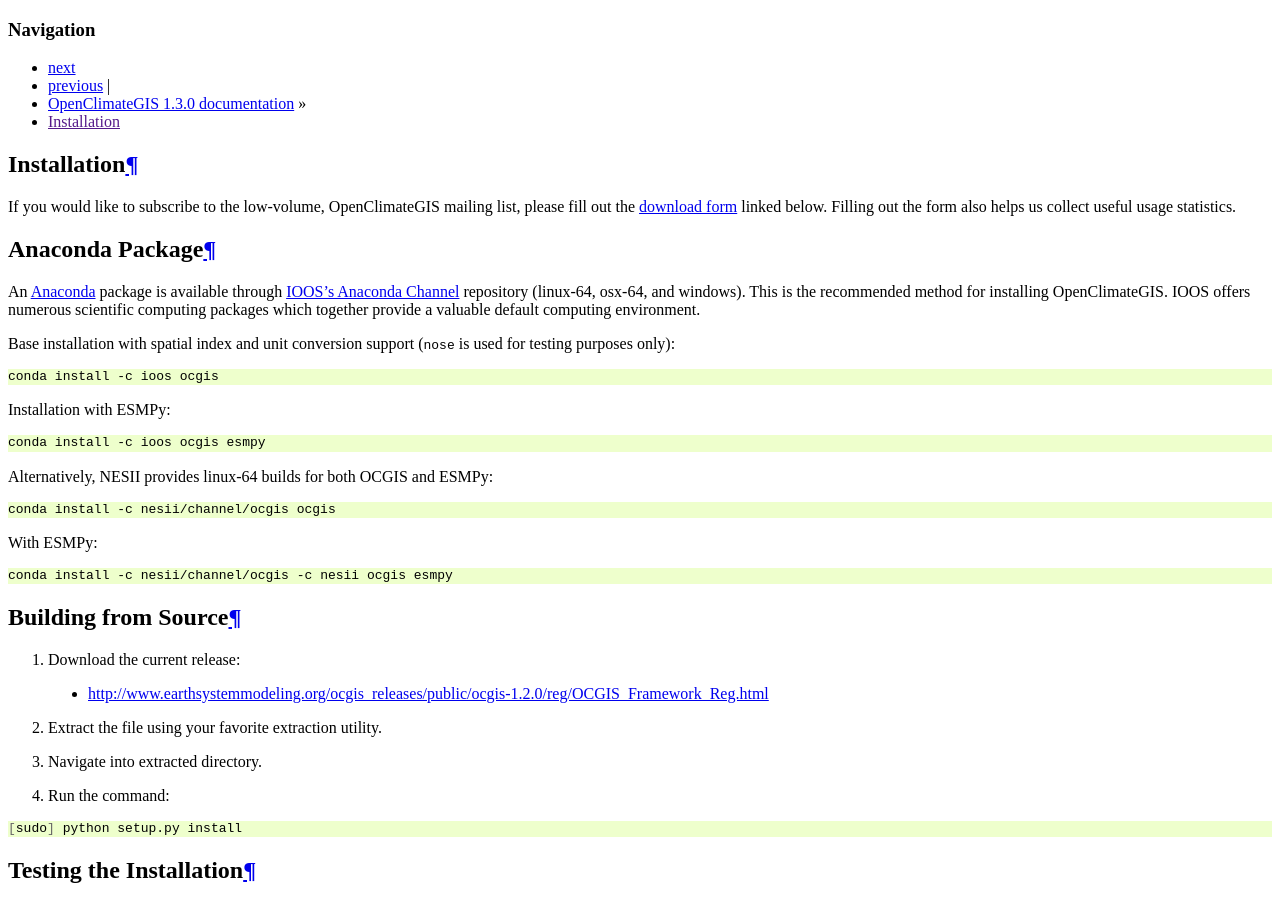
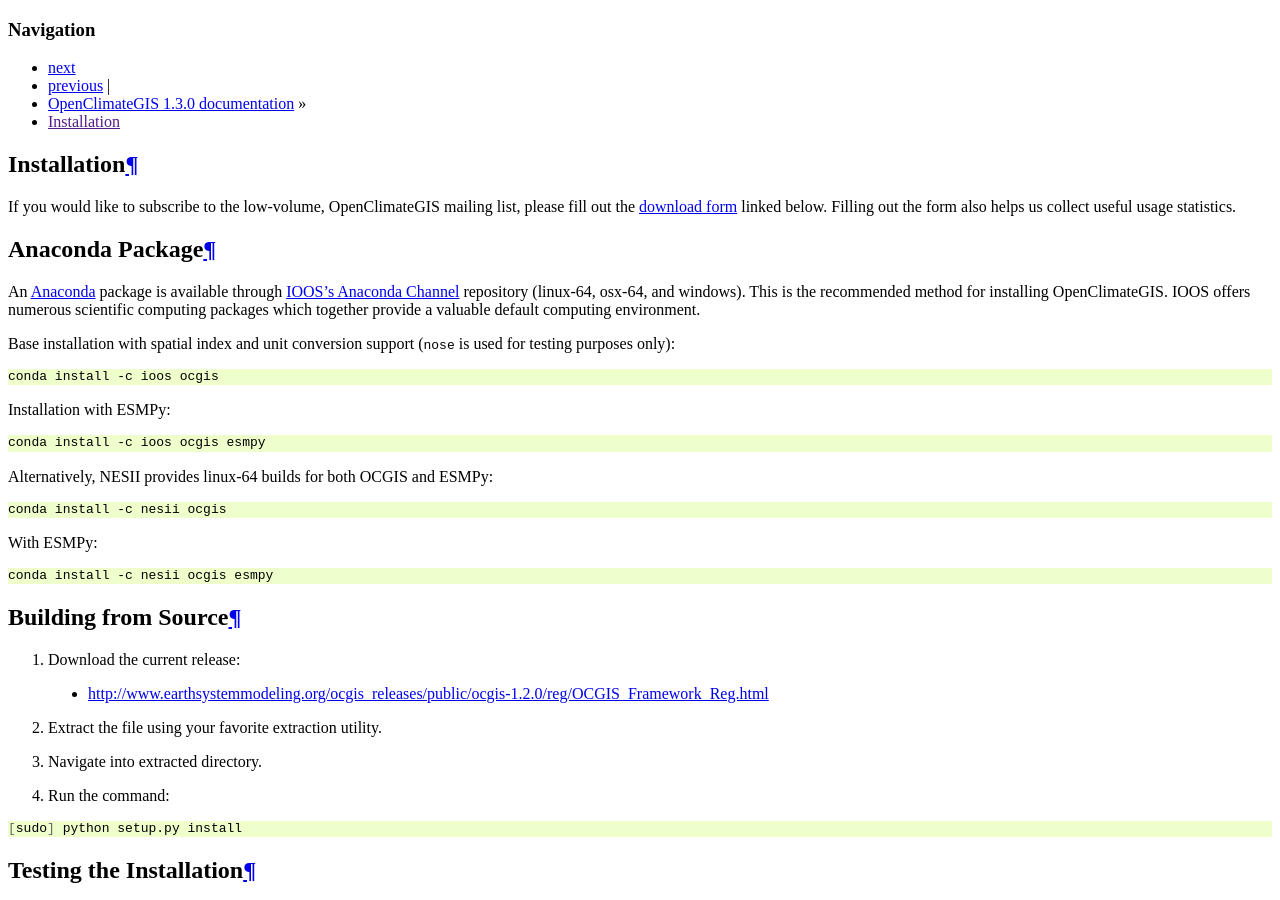
Before and after one commit to NCPP/ocgis, a Sphinx documentation site: the page built from doc/install.rst, in a window 1280 px wide and 900 px high. Built offline with Sphinx 7.4.7, drawn with Linux system fonts in a browser that asks for light colours; formulas are drawn with MathJax 3.

Commit message:
BLD: Moved packages to nesii main channel

```diff
--- a/doc/install.rst
+++ b/doc/install.rst
@@ -25,13 +25,13 @@
 
 .. code-block:: sh
 
-   conda install -c nesii/channel/ocgis ocgis
+   conda install -c nesii ocgis
 
 With ESMPy:
 
 .. code-block:: sh
 
-   conda install -c nesii/channel/ocgis -c nesii ocgis esmpy
+   conda install -c nesii ocgis esmpy
 
 Building from Source
 --------------------
```
Also changed, not shown: .travis.yml, 3 other files.
